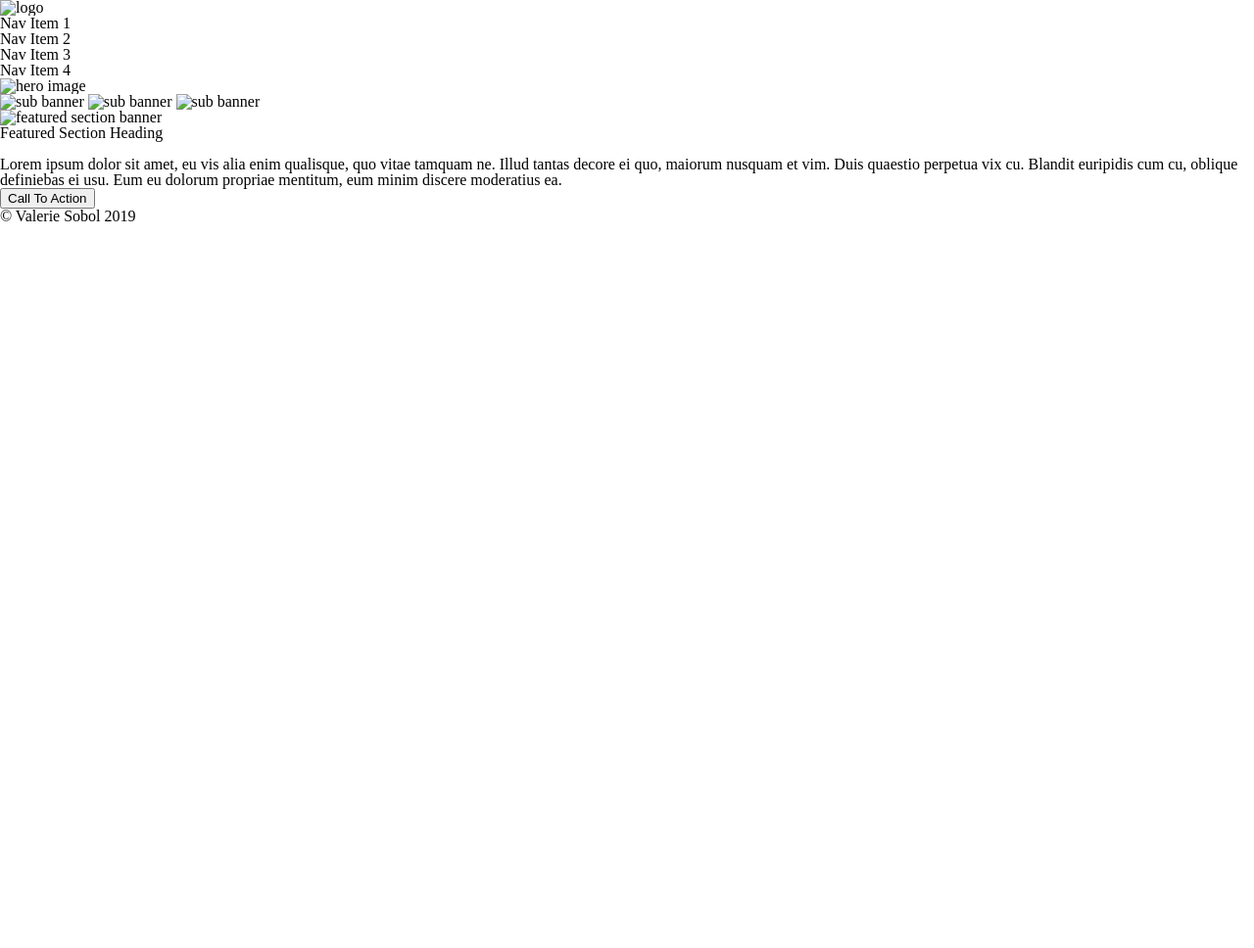
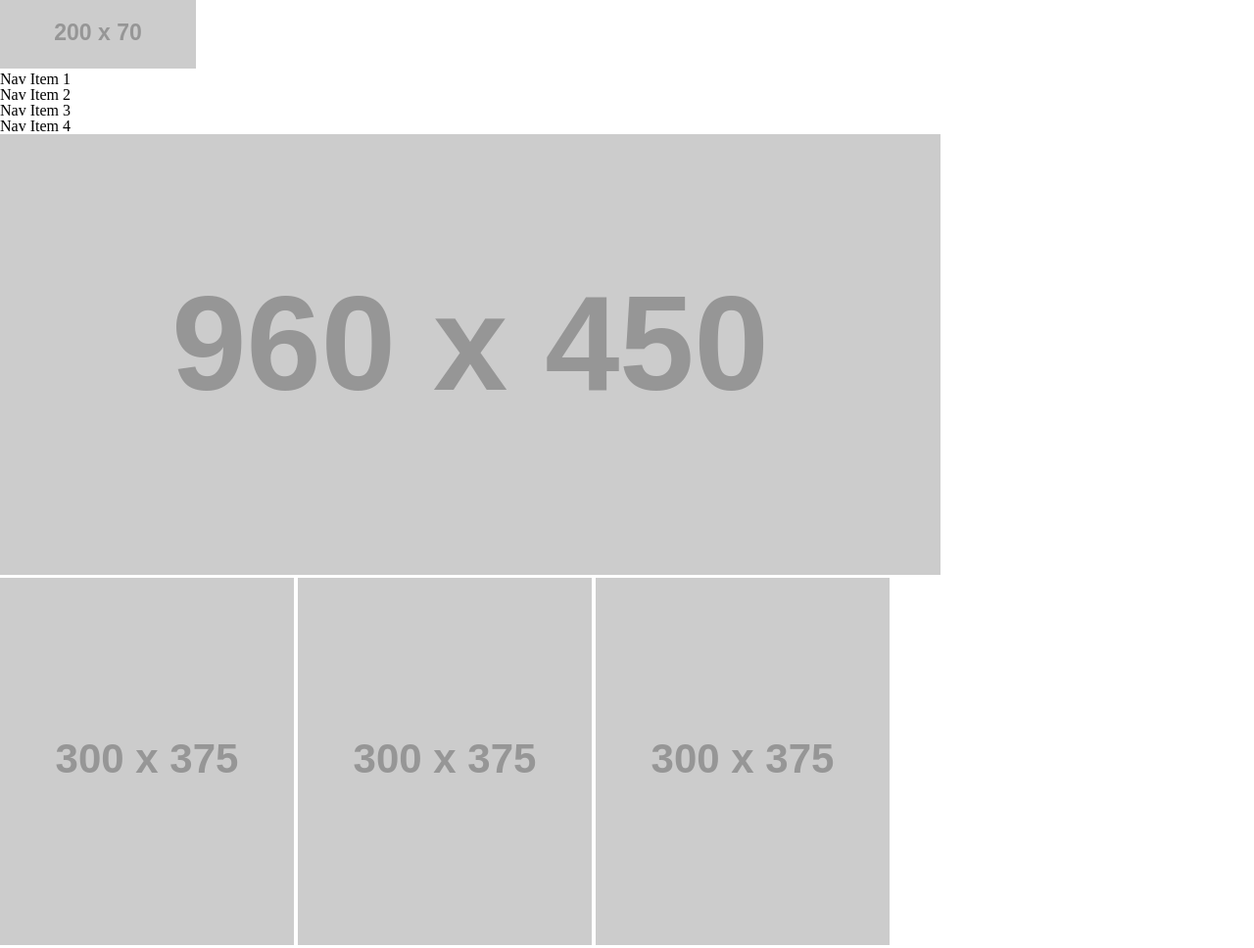
Before and after one commit to vssobol/wireframe-exercise, a plain HTML site: page index.html in a window 1280 px wide. Shown: the top 968 px of the page at 98% size. Before the commit the page ends 800 px from the top, so only its background shows below. Drawn offline with Linux system fonts and the light colour scheme; placeholder pictures from the web are drawn by us.

Commit message:
changed href to src to fix imgs

```diff
--- a/index.html
+++ b/index.html
@@ -10,7 +10,7 @@
     </head>
     <body>
         <header>
-            <img href="https://placehold.it/200x70/ddd" alt="logo" title="logo">
+            <img src="https://placehold.it/200x70/000" alt="logo" title="logo">
             <nav>
                 <ul>
                     <li>Nav Item 1</li>
@@ -22,15 +22,15 @@
         </header>
         <main>
             <section>
-                <img href="https://placehold.it/960x450/ddd" alt="hero image" title="hero image">
+                <img src="https://placehold.it/960x450/000" alt="hero image" title="hero image">
             </section>
             <section>
-                <img href="https://placehold.it/300x375/ddd" alt="sub banner" title="sub banner">
-                <img href="https://placehold.it/300x375/ddd" alt="sub banner" title="sub banner">
-                <img href="https://placehold.it/300x375/ddd" alt="sub banner" title="sub banner">
+                <img src="https://placehold.it/300x375/000" alt="sub banner" title="sub banner">
+                <img src="https://placehold.it/300x375/000" alt="sub banner" title="sub banner">
+                <img src="https://placehold.it/300x375/000" alt="sub banner" title="sub banner">
             </section>
             <section>
-                <img href="https://placehold.it/480x400/ddd" alt="featured section banner" title="featured section banner">
+                <img src="https://placehold.it/480x400/000" alt="featured section banner" title="featured section banner">
                 <section>
                     <h1>Featured Section Heading</h1>
                     <br>
```
